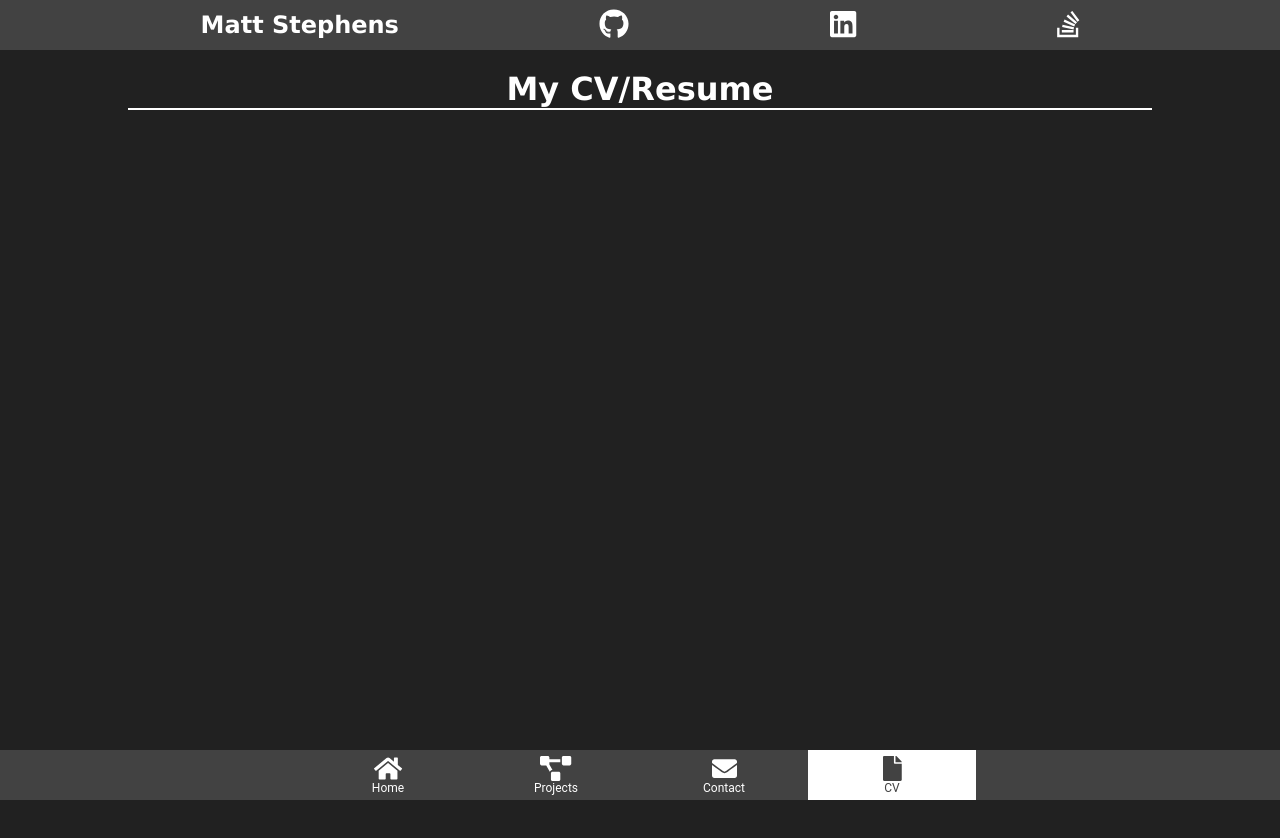
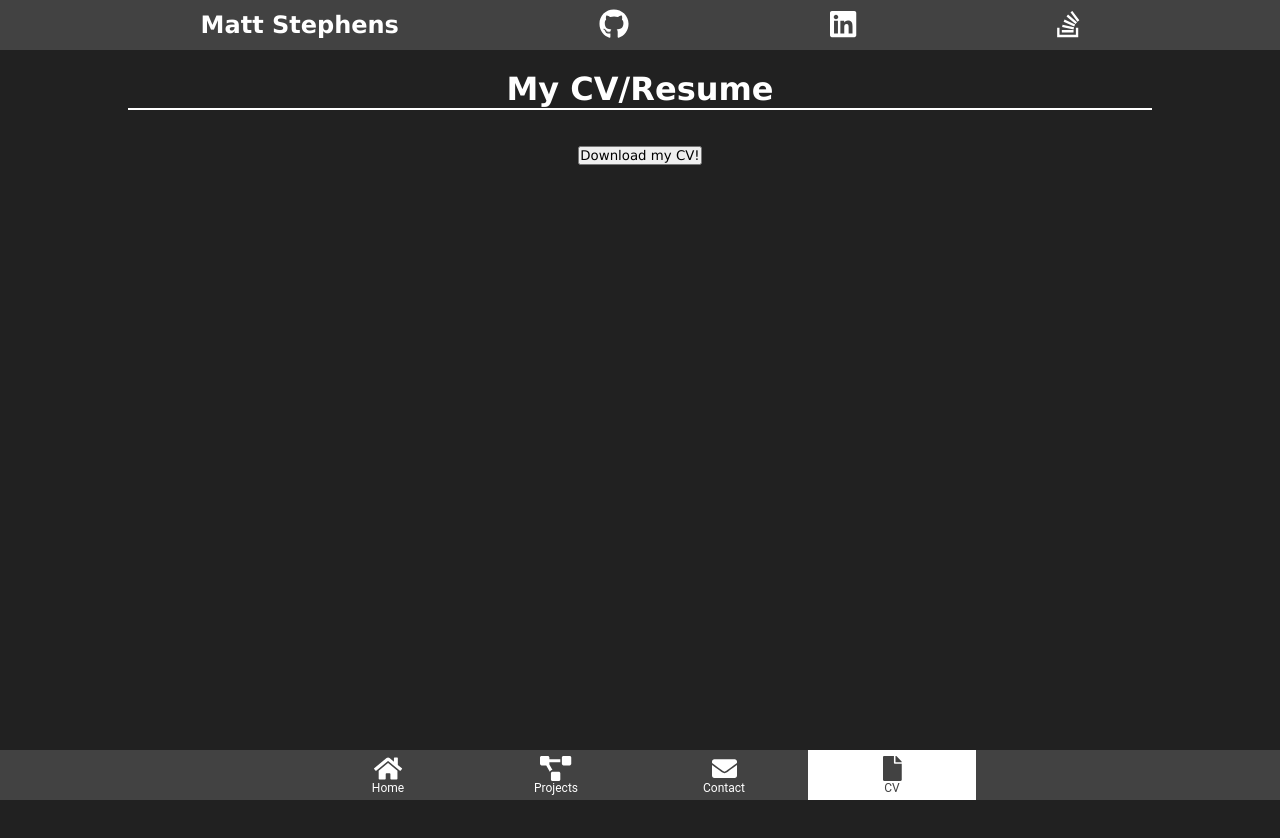
Before and after one commit to mstephen19/react-portfolio, a React (Create React App) app: page / in a window 1280 px wide. Both pictures are taken after a click on the button "CV". Shown: the top 838 px of the page. Built offline with nearby package versions, Linux system fonts and the light colour scheme.

Commit message:
Add CV download button

```diff
--- a/src/Pages/CV.js
+++ b/src/Pages/CV.js
@@ -1,6 +1,13 @@
 import React from 'react';
 import Page from './PageComponents/Page';
+import cv from './assets/Matthias Stephens CV.pdf';
 
 export default function CV() {
-  return <Page head='My CV/Resume' comeIn></Page>;
+  return (
+    <Page head='My CV/Resume' comeIn>
+      <a href={cv} download>
+        <button className='cvBtn'>Download my CV!</button>
+      </a>
+    </Page>
+  );
 }
```
Also changed, not shown: 1 other file (tests, documents, lock files or other folders).
